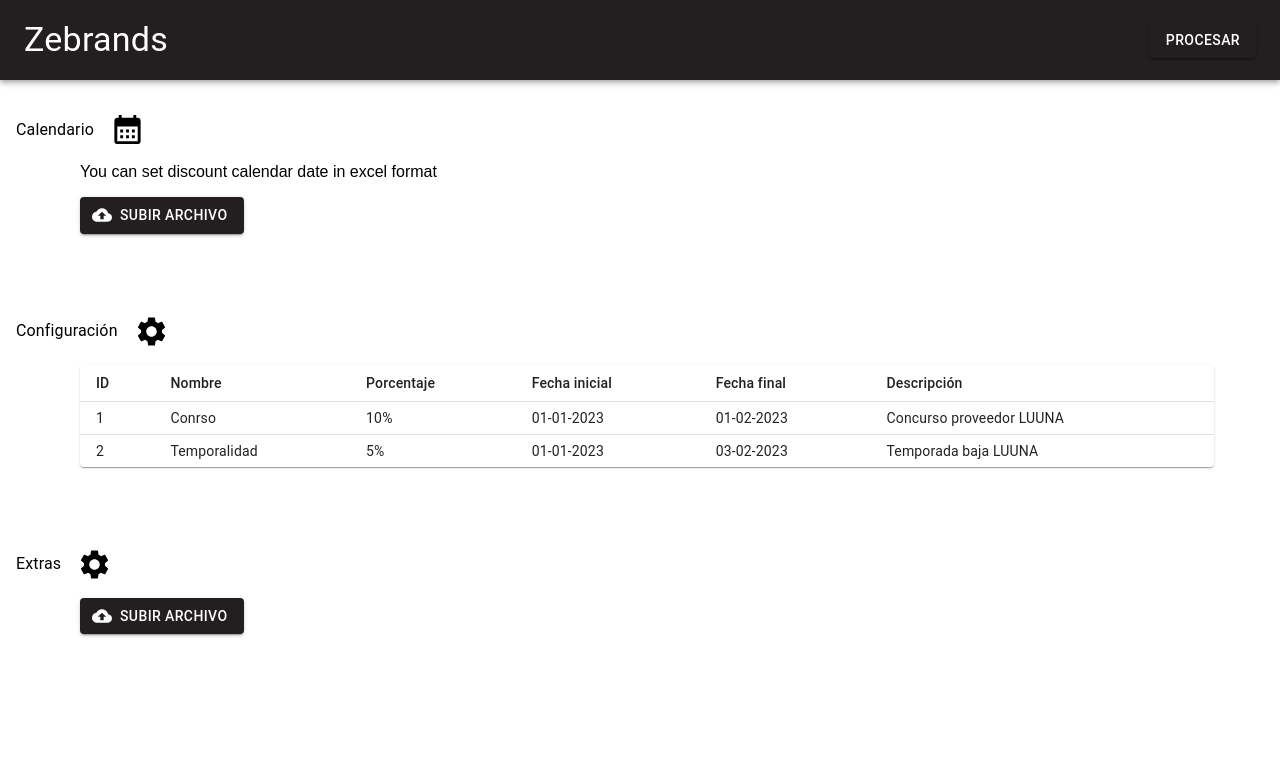
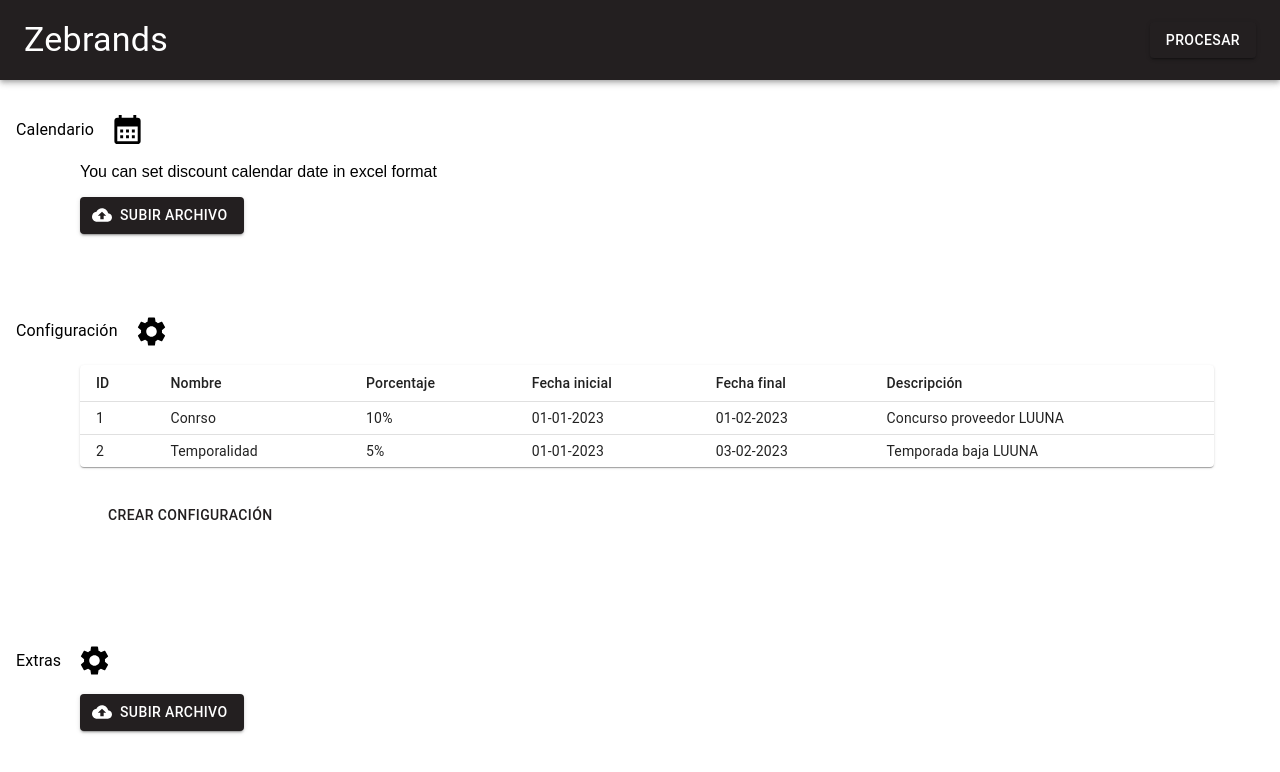
Before and after one commit to DarwinVallejo/zeforecast-client, a Next.js app: page / in a window 1280 px wide. Shown: the top 772 px of the page. Built offline with nearby package versions, Linux system fonts and the light colour scheme.

Commit message:
WIP: Dialog

```diff
--- /dev/null
+++ b/src/components/modal/index.tsx
@@ -0,0 +1,41 @@
+import * as React from 'react';
+import Button from '@mui/material/Button';
+import TextField from '@mui/material/TextField';
+import Dialog from '@mui/material/Dialog';
+import DialogActions from '@mui/material/DialogActions';
+import DialogContent from '@mui/material/DialogContent';
+import DialogContentText from '@mui/material/DialogContentText';
+import DialogTitle from '@mui/material/DialogTitle';
+import Modal from '@mui/material/Modal';
+import Box from '@mui/material/Box';
+import Typography from '@mui/material/Typography';
+
+export default function FormDialog() {
+  const [open, setOpen] = React.useState(false);
+
+  const handleClickOpen = () => {
+    setOpen(true);
+  };
+
+  const handleClose = () => {
+    setOpen(false);
+  };
+
+  return (
+    <Modal
+    open={open}
+    onClose={handleClose}
+    aria-labelledby="modal-modal-title"
+    aria-describedby="modal-modal-description"
+  >
+    <Box>
+      <Typography id="modal-modal-title" variant="h6" component="h2">
+        Text in a modal
+      </Typography>
+      <Typography id="modal-modal-description" sx={{ mt: 2 }}>
+        Duis mollis, est non commodo luctus, nisi erat porttitor ligula.
+      </Typography>
+    </Box>
+  </Modal>
+  );
+}
--- a/src/components/table/index.tsx
+++ b/src/components/table/index.tsx
@@ -6,6 +6,8 @@ import TableContainer from '@mui/material/TableContainer';
 import TableHead from '@mui/material/TableHead';
 import TableRow from '@mui/material/TableRow';
 import Paper from '@mui/material/Paper';
+import Button from '@mui/material/Button';
+import FormDialog from '../modal';
 
 function creatVariable(
   id: number,
@@ -25,6 +27,7 @@ const rows = [
 
 export default function ZeTable() {
   return (
+    <>
     <TableContainer component={Paper}>
       <Table sx={{ minWidth: 650 }} size="small" aria-label="a dense table">
         <TableHead>
@@ -56,5 +59,12 @@ export default function ZeTable() {
         </TableBody>
       </Table>
     </TableContainer>
+    <div className='addContainer'>
+        <Button className='addBtn'>
+            Crear configuración
+        </Button>
+    </div>
+    </>
+
   );
 }
--- a/src/pages/index.tsx
+++ b/src/pages/index.tsx
@@ -3,9 +3,6 @@ import Layout from "@/components/layout";
 import { Box, Button, Stack } from "@mui/material";
 import Section from "@/components/section";
 import CalendarMonthIcon from "@mui/icons-material/CalendarMonth";
-import FunctionsIcon from "@mui/icons-material/Functions";
-import PublicIcon from "@mui/icons-material/Public";
-import CloudDownloadIcon from "@mui/icons-material/CloudDownload";
 import { CloudUpload, Settings } from "@mui/icons-material";
 import ZeTable from "@/components/table";
 
--- a/src/styles/globals.css
+++ b/src/styles/globals.css
@@ -27,3 +27,15 @@ body {
 .thead{
   font-weight: bold;
 }
+
+.addContainer{
+  padding: 30px 20px;
+  width: 100%;
+}
+
+.addBtn{
+  background-color: black;
+  color: white;
+}:hover{
+  pointer-events: none;
+}
```
